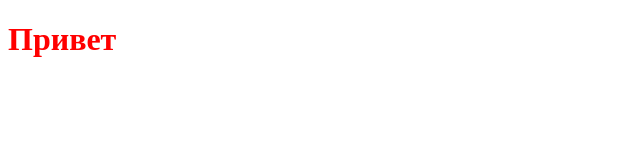
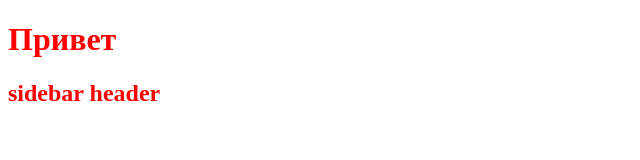
Before and after one commit to MazaevKA/portfolio, a plain HTML site: page docs/index.html in a window 1280 px wide. Shown: the whole page, without its empty margins (0-640 px from the left). Drawn offline with Linux system fonts and the light colour scheme.

Commit message:
Working on sidebar - 01

```diff
--- a/docs/index.html
+++ b/docs/index.html
@@ -8,5 +8,8 @@
   </head>
   <body>
     <h1>Привет</h1>
+    <aside>
+      <h1>sidebar header</h1>
+    </aside>
   </body>
 </html>
```
